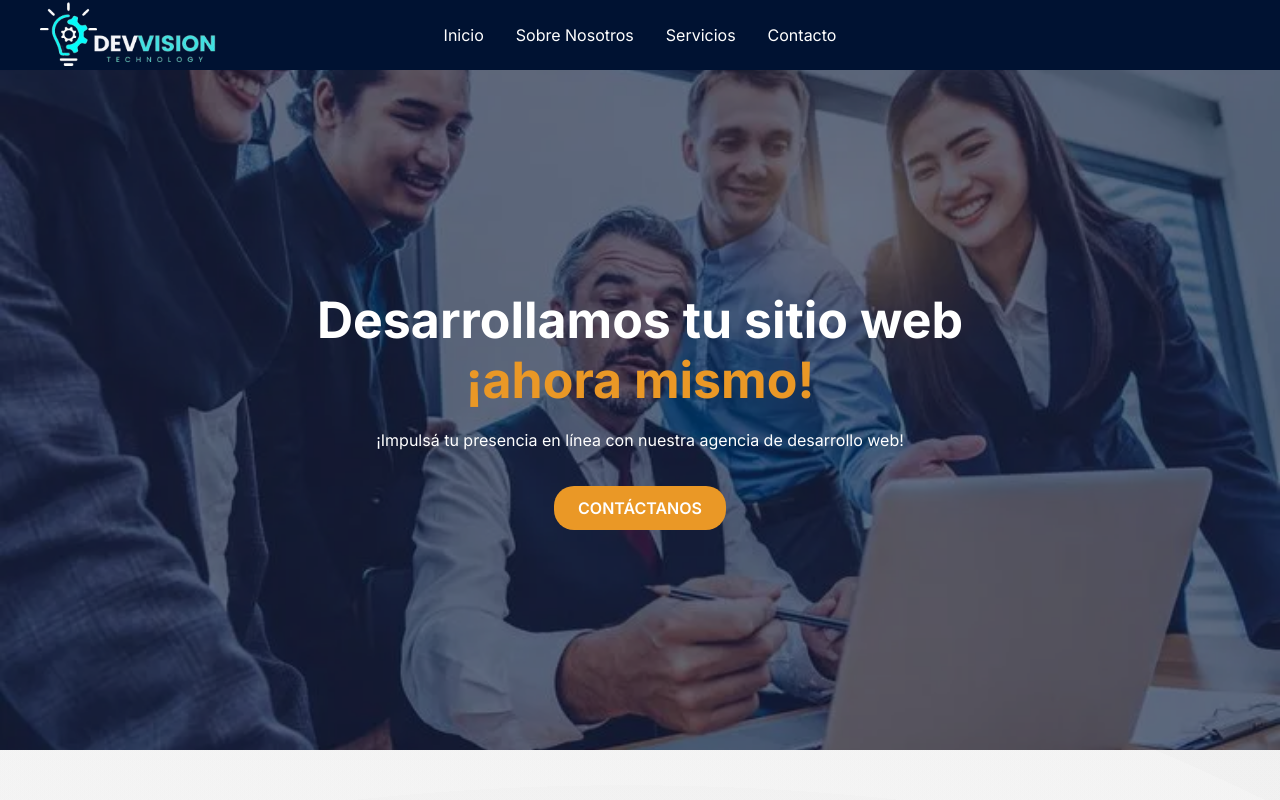
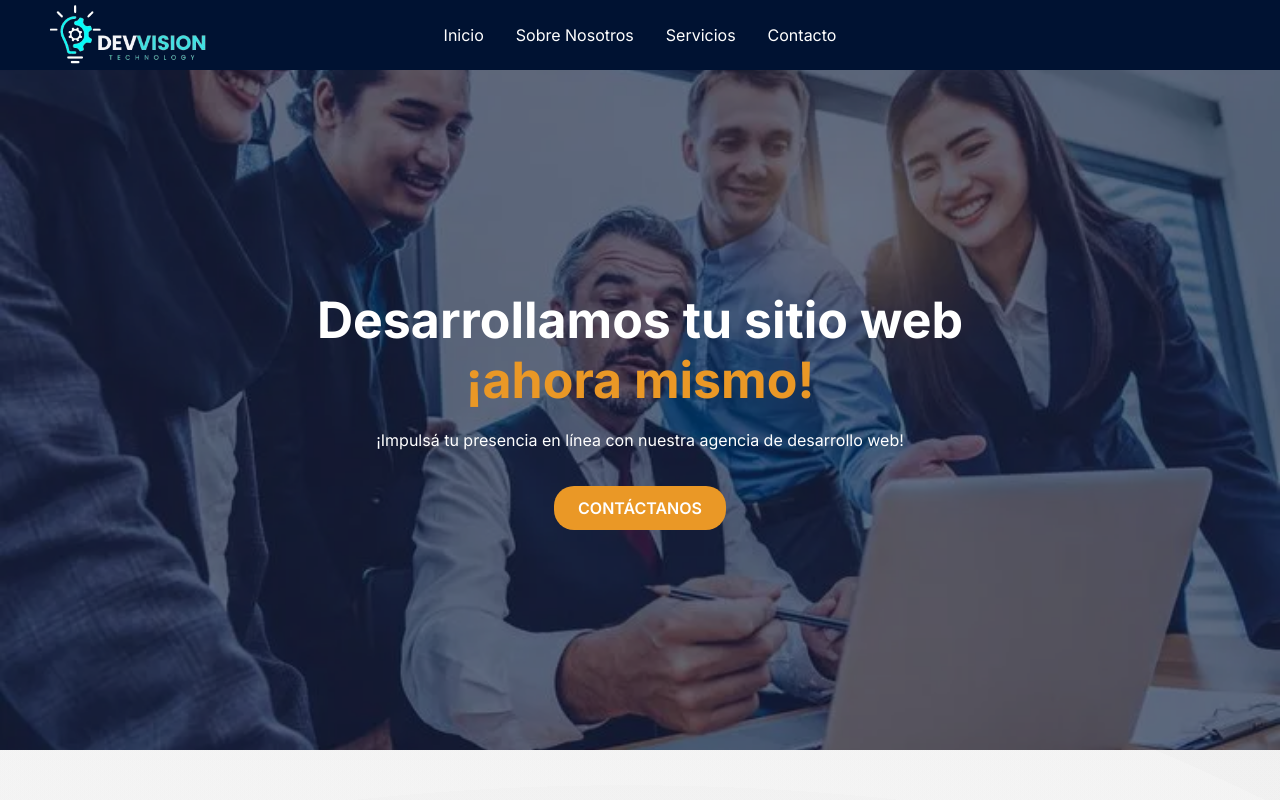
Before and after one commit to Juanicamuss21/Agencia-Digital, a React (Vite) app: page / in a window 1280 px wide. Shown: the top 800 px of the page. Built offline with nearby package versions, Linux system fonts and the light colour scheme.

Commit message:
cambio tamaño logo desktop

```diff
--- a/src/components/Navigation/Navigation.css
+++ b/src/components/Navigation/Navigation.css
@@ -10,8 +10,7 @@
 }
 
 .logo {
-    width: 180px;
-    height: 100%;
+    width: 160px;
     cursor: pointer;
 }
 
```
